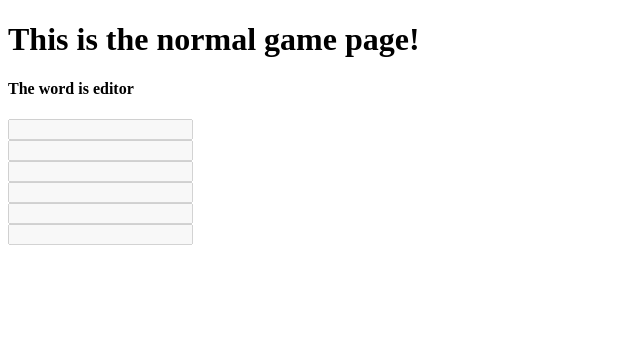
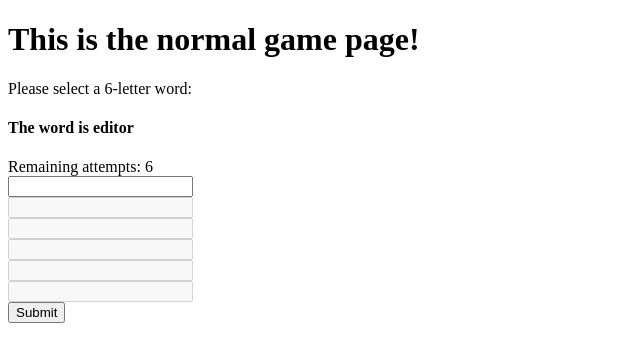
Before and after one commit to nice-to-meecha/CS5610_Project2_Wordle, a React (Vite) app: page /game/normal in a window 1280 px wide. Shown: the top 362 px of the page, without its empty margins (0-640 px from the left). Built offline with nearby package versions, Linux system fonts and the light colour scheme.

Commit message:
First attempt at entering input

```diff
--- a/src/pages/Game.jsx
+++ b/src/pages/Game.jsx
@@ -1,16 +1,50 @@
 import React, { useState, useEffect } from 'react';
-import * as fs from "fs";
-import normalWords from "../data/normal_words.txt"
-import hardWords from "../data/hard_words.txt"
+import normalWords from "../data/normal_words.txt";
+import hardWords from "../data/hard_words.txt";
+import "../css/Game.css";
+
+/*
+
+    On the game page, users should have a prompt to input a word that is the
+    length defined by the difficulty level.
+
+    If the user inputs the correct word, you should display a congratulations
+    at the top of the screen. If they chose an incorrect word, you will give
+    them clues based on the location of the letters in the word by highlighting
+    certain letters.
+
+        Green: letters is in the correct spot
+        Yellow: letter is present in the secret word but is in the incorrect
+                place
+        Gray: letter is not in the word
+
+    If the word is too short or long, you should show a message at the top but
+    will not deduct any attempts.
+
+    Here is an example flow:
+        1. Game secretly selects the word “Fellow”.  The screen prompts the
+           user to input a 6 letter word and shows that they have 6 attempts
+           remaining.
+        2. User submits the word “hat.”
+        3. Since “hat” is too short, the game prompts a longer word and does
+           not deduct any attempts.
+        4. The user submits in “Allows”.
+        5. The game shows “ALLOWS” and since this is not the current word it
+           shows the user has 1 less attempt.
+        6. The user submits “Fellow”.
+        7. The game shows “Congratulations!  Would you like to try again?
+*/
 
 const difficultyValues = {
     normal: {
         numGuesses: 6,
+        wordLength: 6,
         wordList: normalWords,
     },
 
     hard: {
         numGuesses: 5,
+        wordLength: 7,
         wordList: hardWords,
     },
 };
@@ -18,13 +52,16 @@ const difficultyValues = {
 function Game(props) {
     const { difficulty } = props;
     console.log(difficulty);
+    const { numGuesses, wordList, wordLength } = difficultyValues[difficulty];
 
     const [ word, setWord ] = useState("");
     const [ board, setBoard ] = useState([]);
+    const [ attempts, setAttempts ] = useState(0);
+    const [ currGuess, setCurrGuess ] = useState("");
 
     useEffect(() => {
         async function selectWord() {
-            fetch(difficultyValues[difficulty].wordList)
+            fetch(wordList)
                 .then(response => response.text())
                 .then(data => {
                     const words = data.split("\n").map(word => word.trim());
@@ -39,24 +76,59 @@ function Game(props) {
 
     useEffect(() => {
         function createBoard() {
-            const numGuesses = difficultyValues[difficulty].numGuesses;
             const wordGuesses = [];
             for (let i = 0; i < numGuesses; i++) {
                 wordGuesses.push((<div key={i}>
-                    <input id={`guess${i + 1}`} disabled />
+                    <input
+                        id={`guess${i + 1}`}
+                        disabled={attempts !== i}
+                        onChange={updateCurrGuess} />
                 </div>));
             }
 
             setBoard(wordGuesses);
+            console.log(board);
         }
 
         createBoard();
-    }, [])
+    }, [attempts])
+
+    function checkAttempt() {
+        if (attempts < numGuesses) {
+            if (!validAttempt()) {
+                return;
+            }
+            const currentGuess = board[attempts];
+            console.log(currentGuess);
+            setAttempts(attempts + 1);
+        }
+    }
+
+    function updateCurrGuess(event) {
+        setCurrGuess(event.target.value);
+    }
+
+    function validAttempt() {
+        if (currGuess.length !== wordLength) {
+            alert(`Try a ${currGuess.length < wordLength ? "longer" : "shorter"} word!`);
+            return false;
+        }
+
+        return true;
+    }
 
     return (<div>
-        <h1>This is the {props.difficulty} game page!</h1>
+        <h1>This is the {difficulty} game page!</h1>
+        <div>Please select a {wordLength}-letter word:</div>
         <h4>The word is {word}</h4>
+        <div>Remaining attempts: {numGuesses - attempts}</div>
         {board}
+        <button
+            onClick={checkAttempt}
+            disabled={numGuesses <= attempts}
+        >
+            Submit
+        </button>
         </div>);
 }
 
```
Also changed, not shown: src/css/Game.css (added), 1 other file (tests, documents, lock files or other folders).
